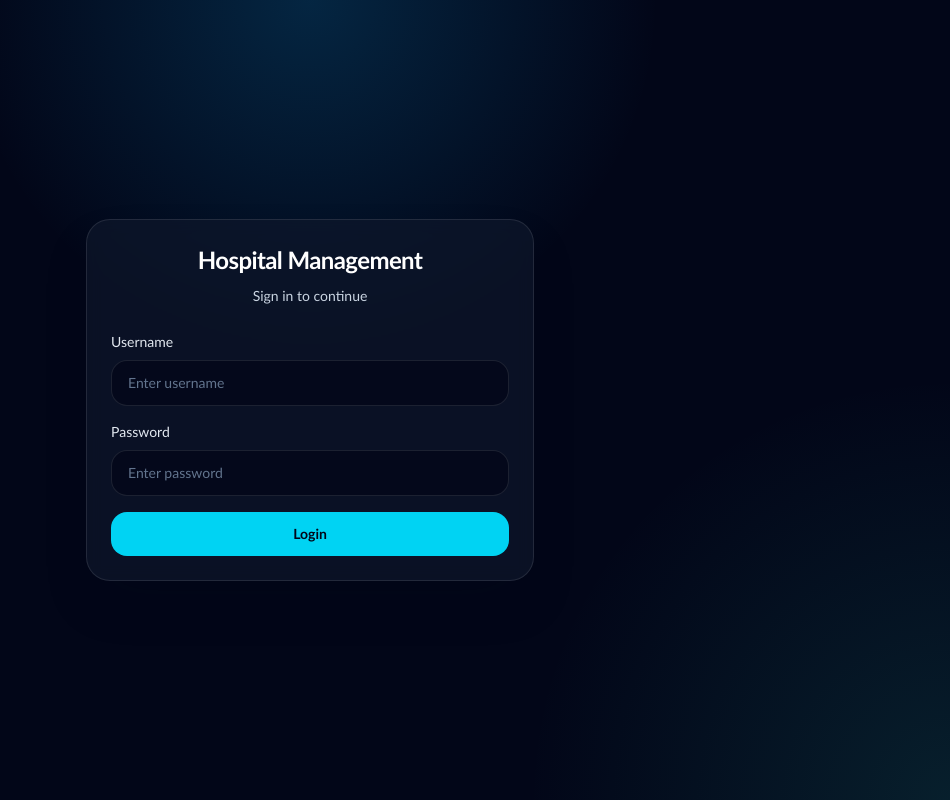
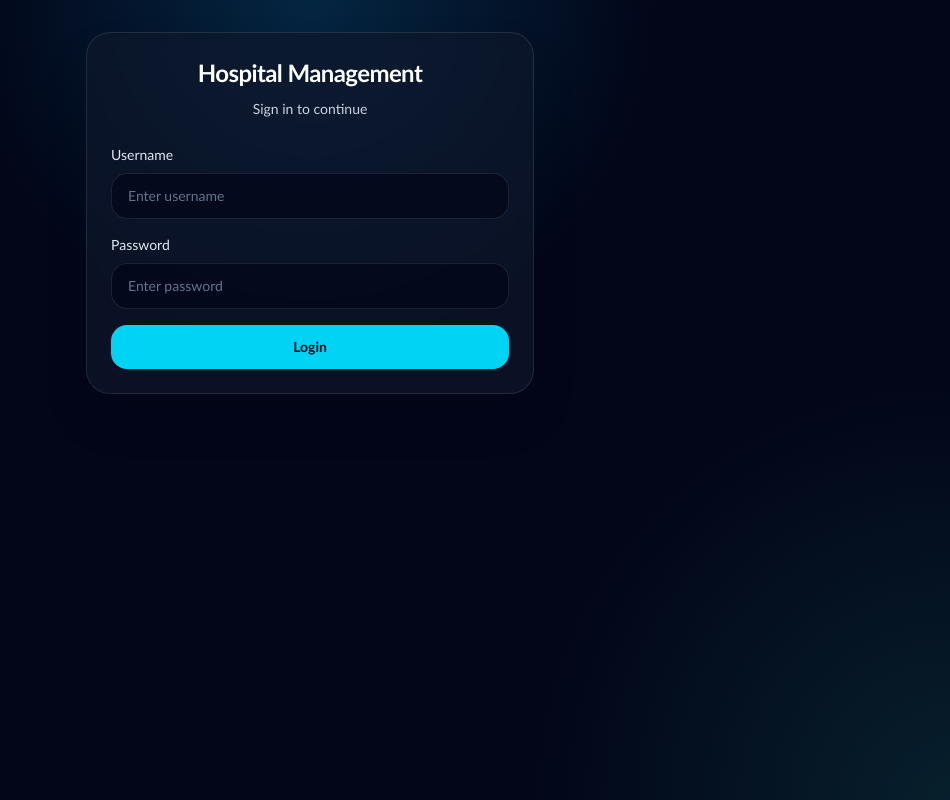
Before and after one commit to Aswin-AR5055/hospital_management_system, a React app in the folder frontend/: page / in a window 1280 px wide. Shown: the whole page, without its empty margins (330-1280 px from the left). Built offline with nearby package versions, Linux system fonts and the light colour scheme; no server answers; the HTML template or start-up script is replaced by a standard one.

Commit message:
updated styles

```diff
--- a/frontend/src/index.css
+++ b/frontend/src/index.css
@@ -20,7 +20,7 @@
 
 @layer components {
   .page-shell {
-    @apply min-h-screen px-4 py-8 sm:px-6 lg:px-8 flex justify-center items-center;
+    @apply min-h-screen px-4 py-8 sm:px-6 lg:px-8 flex justify-center;
   }
 
   .page-content {
```
Also changed, not shown: 1 other file (tests, documents, lock files or other folders).
